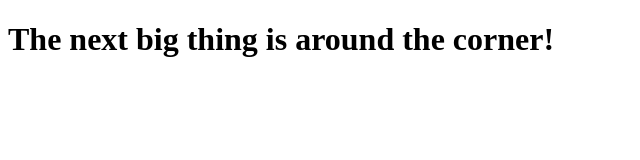
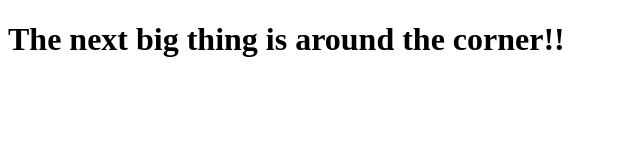
Before and after one commit to darianhuotari/distributed-microsite, a plain HTML site: page static/index.html in a window 1280 px wide. Shown: the full height of the page, 0-640 px from the left. Drawn offline with Linux system fonts and the light colour scheme.

Commit message:
staging site demo

```diff
--- a/static/index.html
+++ b/static/index.html
@@ -18,7 +18,7 @@
 
 <body>
   <main>
-    <h1>The next big thing is around the corner!</h1>
+    <h1>The next big thing is around the corner!!</h1>
   </main>
 </body>
 
```
